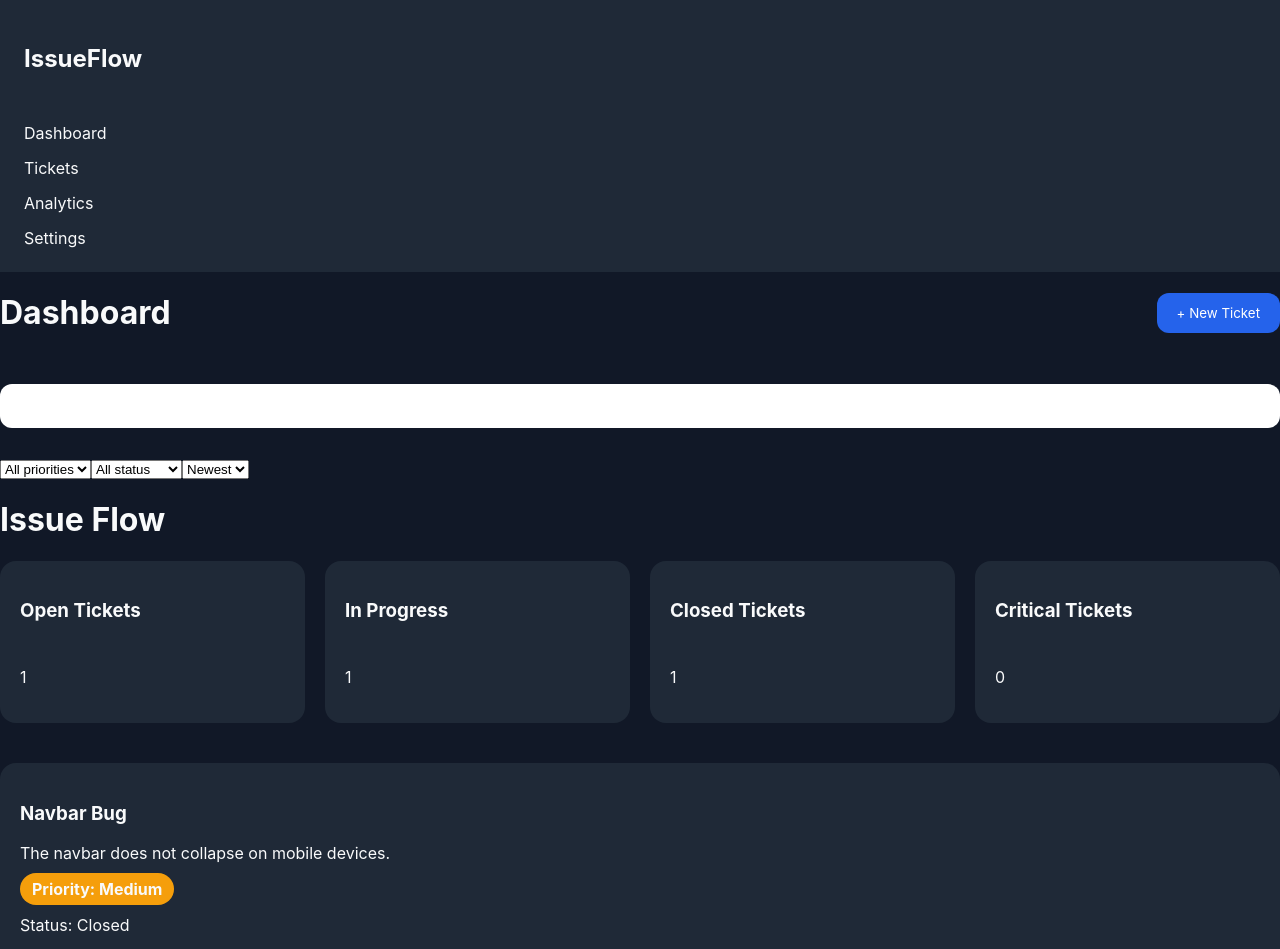
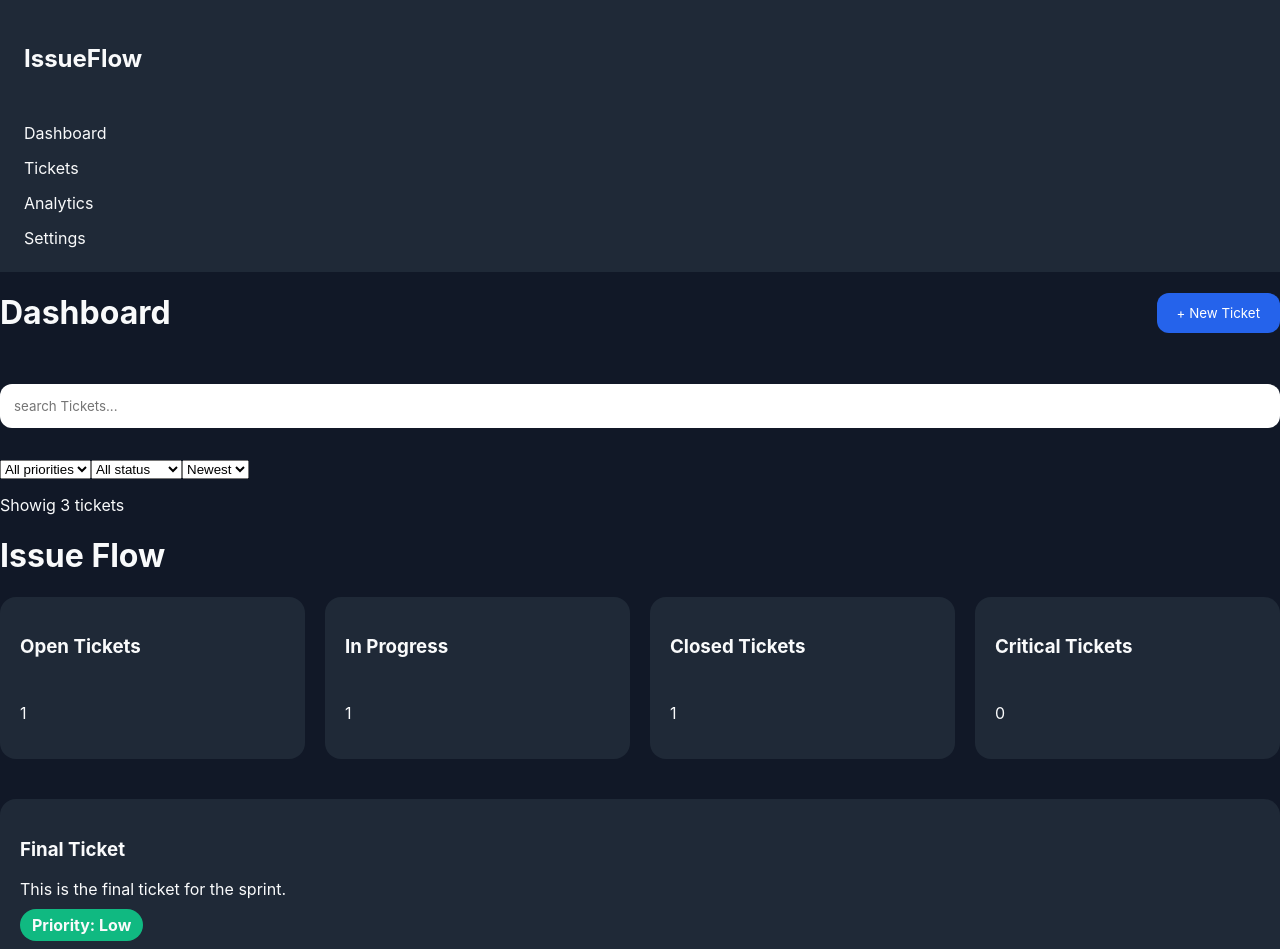
Before and after one commit to Nycelinux/IssueFlow, a React (Vite) app in the folder client/: page / in a window 1280 px wide. Shown: the top 949 px of the page. Built offline with nearby package versions, Linux system fonts and the light colour scheme.

Commit message:
feat: improve dashboard functionality and user experience

```diff
--- /dev/null
+++ b/client/src/components/Toast/Toast.scss
@@ -0,0 +1,11 @@
+.toast {
+  position: fixed;
+  right: 24px;
+  bottom: 24px;
+  background: #10b981;
+  color: white;
+  padding: 14px 20px;
+  border-radius: 10px;
+  box-shadow: 0 10px 30px rgba(0, 0, 0, 0.25);
+  z-index: 2000;
+}
--- /dev/null
+++ b/client/src/components/Toast/Toast.tsx
@@ -0,0 +1,10 @@
+import './Toast.scss';
+
+interface ToastProps {
+  message: string;
+}
+
+function Toast({ message }: ToastProps) {
+  return <div className="toast"> {message} </div>;
+}
+export default Toast;
--- /dev/null
+++ b/client/src/components/Toolbar/Toolbar.scss
@@ -0,0 +1,13 @@
+.toolbar {
+  display: flex;
+  flex-wrap: wrap;
+  gap: 20px;
+  align-items: center;
+  justify-content: space-between;
+  margin-bottom: 25px;
+}
+
+.ticket-counter {
+  opacity: 0.75;
+  font-size: 0.9rem;
+}
--- /dev/null
+++ b/client/src/components/Toolbar/Toolbar.tsx
@@ -0,0 +1,53 @@
+import SearchBar from '../SearchBar/SearchBar';
+import FilterBar from '../FilterBar/FilterBar';
+import type { Ticket } from '../../types/ticket';
+import type React from 'react';
+
+interface ToolbarProps {
+  search: string;
+  onSearchChange: (event: React.ChangeEvent<HTMLInputElement>) => void;
+  priority: 'All' | Ticket['priority'];
+  status: 'All' | Ticket['status'];
+  sortBy: 'Newest' | 'Oldest' | 'Priority';
+
+  onPriorityChange: (value: 'All' | Ticket['priority']) => void;
+  onStatusChange: (value: 'All' | Ticket['status']) => void;
+
+  onSortChange: (value: 'Newest' | 'Oldest' | 'Priority') => void;
+
+  ticketCount: number;
+}
+
+function Toolbar({
+  search,
+  onSearchChange,
+  priority,
+  status,
+  sortBy,
+  onPriorityChange,
+  onStatusChange,
+  onSortChange,
+  ticketCount,
+}: ToolbarProps) {
+  return (
+    <section className="toolbar">
+      <SearchBar value={search} onChange={onSearchChange} placeholder="search Tickets..." />
+
+      <FilterBar
+        priority={priority}
+        status={status}
+        sortBy={sortBy}
+        onPriorityChange={onPriorityChange}
+        onStatusChange={onStatusChange}
+        onSortChange={onSortChange}
+      />
+
+      <p className="ticket-counter">
+        Showig {ticketCount} ticket
+        {ticketCount !== 1 ? 's' : ''}
+      </p>
+    </section>
+  );
+}
+
+export default Toolbar;
--- /dev/null
+++ b/client/src/components/utils/storage.ts
@@ -0,0 +1,13 @@
+import type { Ticket } from '../../types/ticket';
+
+const STORAGE_KEY = 'issueflow-tickets';
+
+export function saveTickets(tickets: Ticket[]) {
+  localStorage.setItem(STORAGE_KEY, JSON.stringify(tickets));
+}
+
+export function loadTickets() {
+  const data = localStorage.getItem(STORAGE_KEY);
+  if (!data) return null;
+  return JSON.parse(data) as Ticket[];
+}
--- a/client/src/pages/Dashboard.tsx
+++ b/client/src/pages/Dashboard.tsx
@@ -1,27 +1,35 @@
 import Navbar from '../components/Navbar/Navbar';
 import Sidebar from '../components/Sidebar/Sidebar';
-import FilterBar from '../components/FilterBar/FilterBar';
 import StatisticsCard from '../components/StatisticsCard/StatisticsCard';
 import TicketCard from '../components/TicketCard/TicketCard';
-import { useState } from 'react';
+import { useState, useEffect } from 'react';
 import { tickets as initialTickets } from '../data/tickets';
 import AddTicketForm from '../components/AddTicketForm/AddTicketForm';
 import type { Ticket } from '../types/ticket';
-import SearchBar from '../components/SearchBar/SearchBar';
 import { getTicketStatistics } from '../components/utils/statistics';
 import { searchTickets } from '../components/utils/search';
 import Modal from '../components/Modal/Modal';
 import { filterTickets } from '../components/utils/filter';
 import { sortTickets } from '../components/utils/sort';
+import Toolbar from '../components/Toolbar/Toolbar';
+import Toast from '../components/Toast/Toast';
+import { saveTickets, loadTickets } from '../components/utils/storage';
 
 function Dashboard() {
-  const [tickets, setTickets] = useState(initialTickets);
+  const [tickets, setTickets] = useState(() => {
+    return loadTickets() ?? initialTickets;
+  });
   const [search, setSearch] = useState('');
+  const [toastMessage, setToastMessage] = useState('');
   const [showAddTicketForm, setShowAddTicketForm] = useState(false);
   const [sortBy, setSortBy] = useState<'Newest' | 'Oldest' | 'Priority'>('Newest');
   const [editingTicket, setEditingTicket] = useState<Ticket | null>(null);
   const [priorityFilter, setPriorityFilter] = useState<'All' | Ticket['priority']>('All');
   const [statusFilter, setStatusFilter] = useState<'All' | Ticket['status']>('All');
+  useEffect(() => {
+    saveTickets(tickets);
+  }, [tickets]);
+
   const statistics = getTicketStatistics(tickets);
   const searchedTickets = searchTickets(tickets, search);
   const filteredTickets = filterTickets(searchedTickets, priorityFilter, statusFilter);
@@ -36,9 +44,11 @@ function Dashboard() {
       status: 'Open',
     };
     setTickets((previousTickets) => [newTicket, ...previousTickets]);
+    showToast(' Ticket created');
   }
   function deleteTicket(id: number) {
     setTickets((previousTickets) => previousTickets.filter((ticket) => ticket.id !== id));
+    showToast('ticket deleted');
   }
   function handleEdit(id: number) {
     const ticketToEdit = tickets.find((ticket) => ticket.id === id);
@@ -73,6 +83,7 @@ function Dashboard() {
       ),
     );
     setEditingTicket(null);
+    showToast('Ticket updated');
   }
 
   function handleSaveTicket(title: string, description: string, priority: Ticket['priority']) {
@@ -82,6 +93,13 @@ function Dashboard() {
     }
     updateTicket(editingTicket.id, title, description, priority);
     setShowAddTicketForm(false);
+  }
+
+  function showToast(message: string) {
+    setToastMessage(message);
+    setTimeout(() => {
+      setToastMessage('');
+    }, 3000);
   }
 
   function toggleTicketStatus(id: number) {
@@ -107,14 +125,16 @@ function Dashboard() {
       <Sidebar />
       <main>
         <Navbar onNewTicket={() => setShowAddTicketForm(true)} />
-        <SearchBar value={search} onChange={(e) => setSearch(e.target.value)} />
-        <FilterBar
+        <Toolbar
+          search={search}
+          onSearchChange={(e) => setSearch(e.target.value)}
           priority={priorityFilter}
           status={statusFilter}
           sortBy={sortBy}
           onPriorityChange={setPriorityFilter}
           onStatusChange={setStatusFilter}
           onSortChange={setSortBy}
+          ticketCount={visibleTickets.length}
         />
         <h1>Issue Flow</h1>
         <section className="statistics-grid">
@@ -149,38 +169,24 @@ function Dashboard() {
               />
             )}
           </Modal>
-          {editingTicket && (
-            <div className="edit-ticket-form">
-              im dashboard ausgewählt zum editieren: <strong>{editingTicket.title}</strong>
-              <button onClick={() => setEditingTicket(null)}>Close</button>
-            </div>
-          )}
-          {filteredTickets.length === 0 ? (
+          {visibleTickets.length === 0 ? (
             <div className="empty-state">
               <h2>No tickets found.</h2>
               <p>Try adjusting your search or adding a new ticket.</p>
             </div>
           ) : (
-            filteredTickets.map((ticket) => (
+            visibleTickets.map((ticket) => (
               <TicketCard
                 key={ticket.id}
+                ticket={ticket}
                 onDelete={deleteTicket}
-                ticket={ticket}
                 onEdit={handleEdit}
                 onToggleStatus={toggleTicketStatus}
               />
             ))
           )}
-          {visibleTickets.map((ticket) => (
-            <TicketCard
-              key={ticket.id}
-              ticket={ticket}
-              onDelete={deleteTicket}
-              onEdit={handleEdit}
-              onToggleStatus={toggleTicketStatus}
-            />
-          ))}
         </section>
+        {toastMessage && <Toast message={toastMessage} />}
       </main>
     </div>
   );
```
Also changed, not shown: client/src/components/ConfirmDialogPrompts.tsx (added, +7 -0 lines), client/src/components/DashboardHeader.tsx (added, +16 -0 lines).
